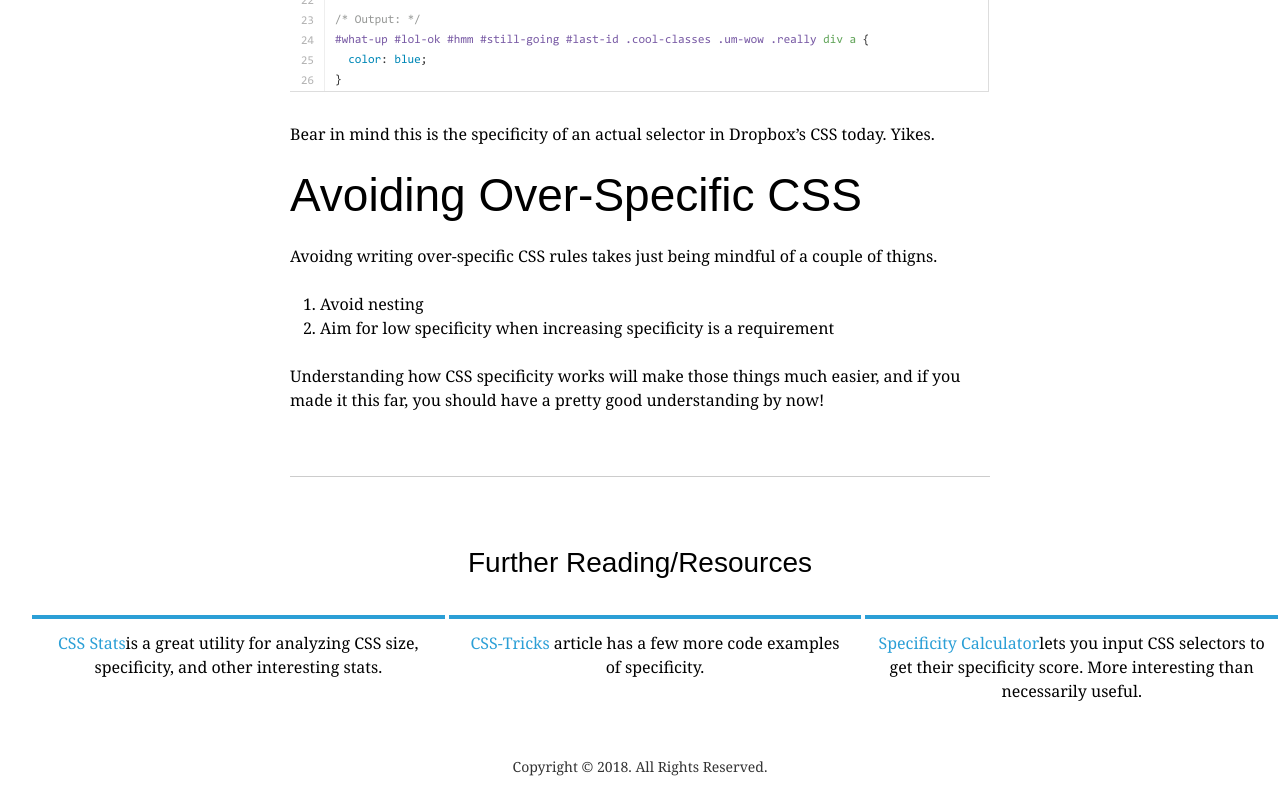
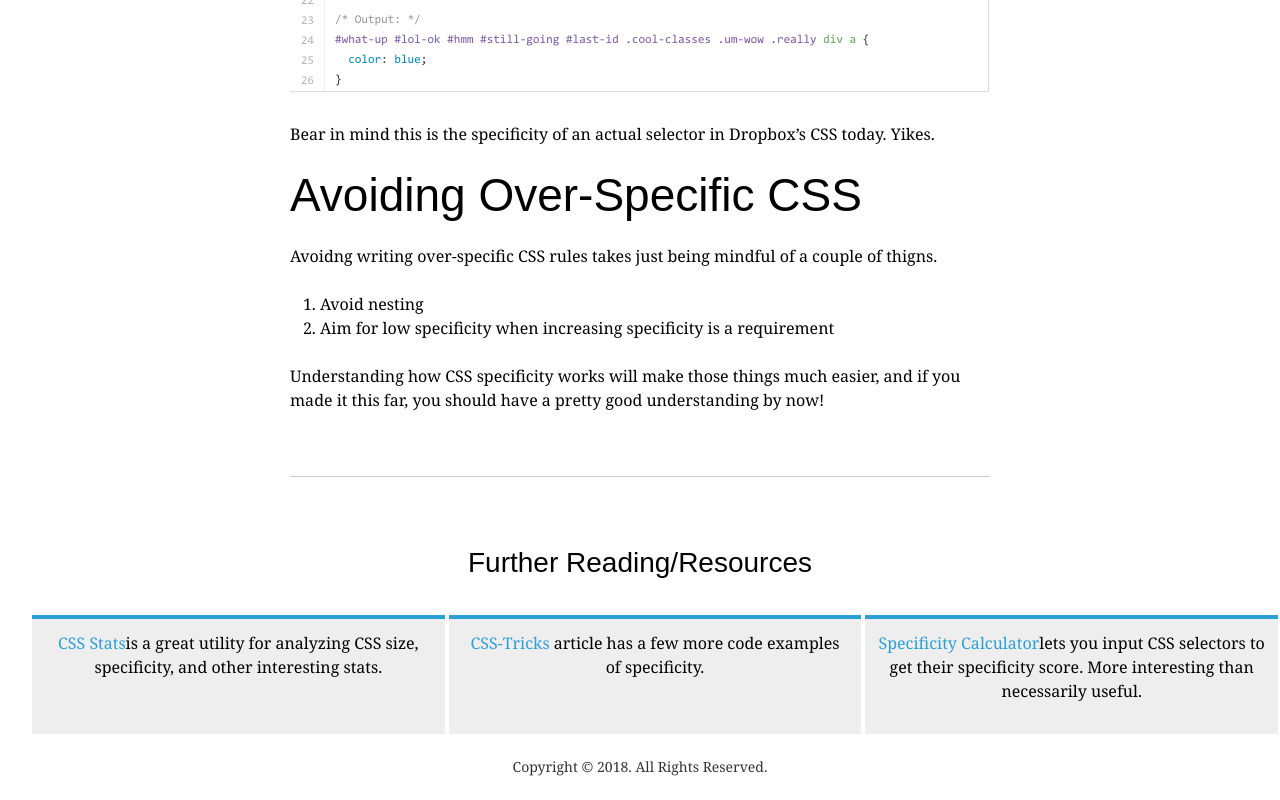
Before and after one commit to DamianDinh/CodingPractice, a plain HTML site: page index.html in a window 1280 px wide. Shown: the part 2794-3594 px from the top of the page. Drawn offline with Linux system fonts and the light colour scheme.

Commit message:
Update style.css

```diff
--- a/style.css
+++ b/style.css
@@ -79,7 +79,7 @@ footer li{
     display: inline-block;
     vertical-align: top;
     width: 31%;
-    background #eee;
+    background:#eee;
     border-top: 4px solid #2B9FD6;
     padding: 1%;
     min-height: 90px;
```
